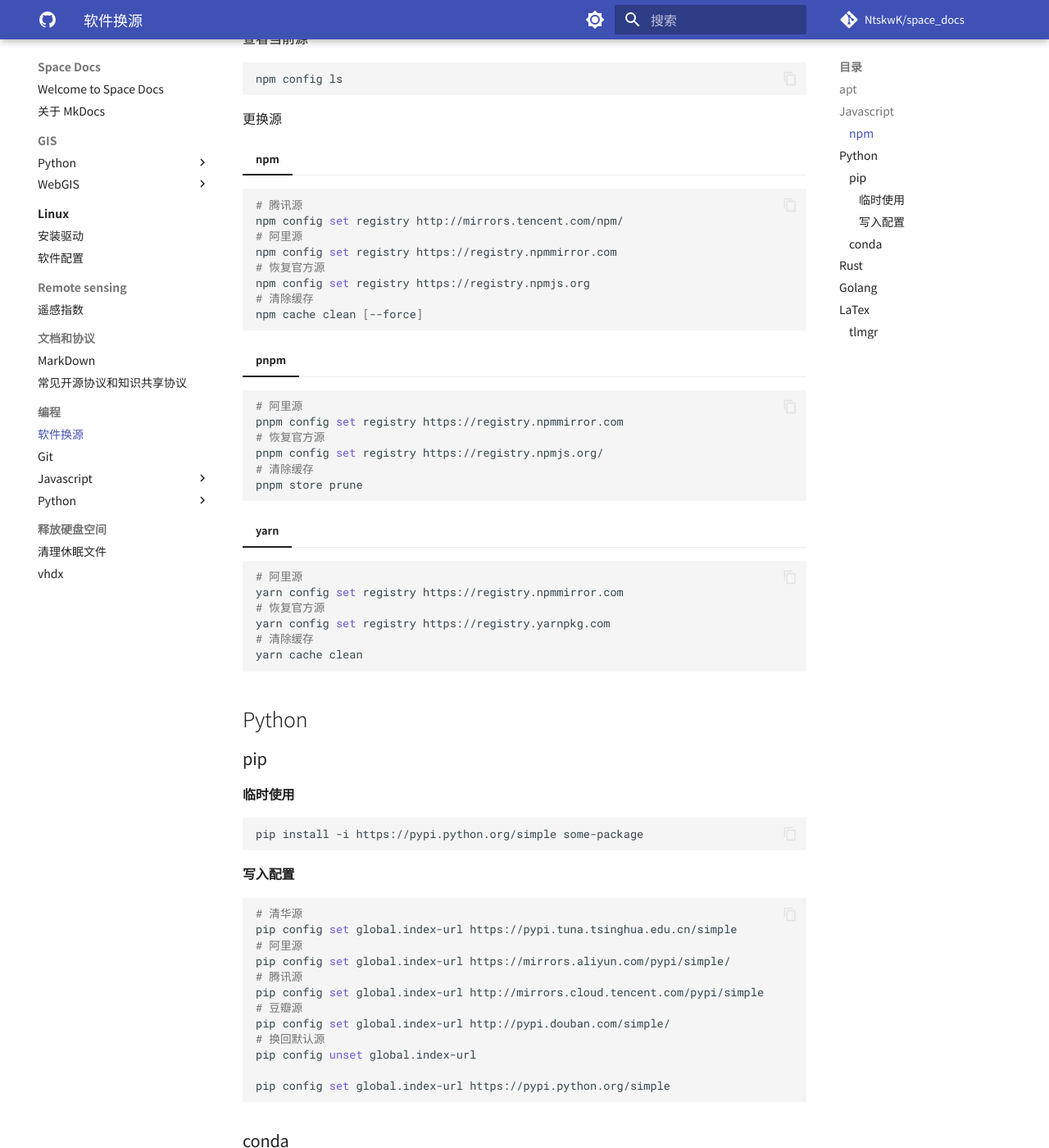
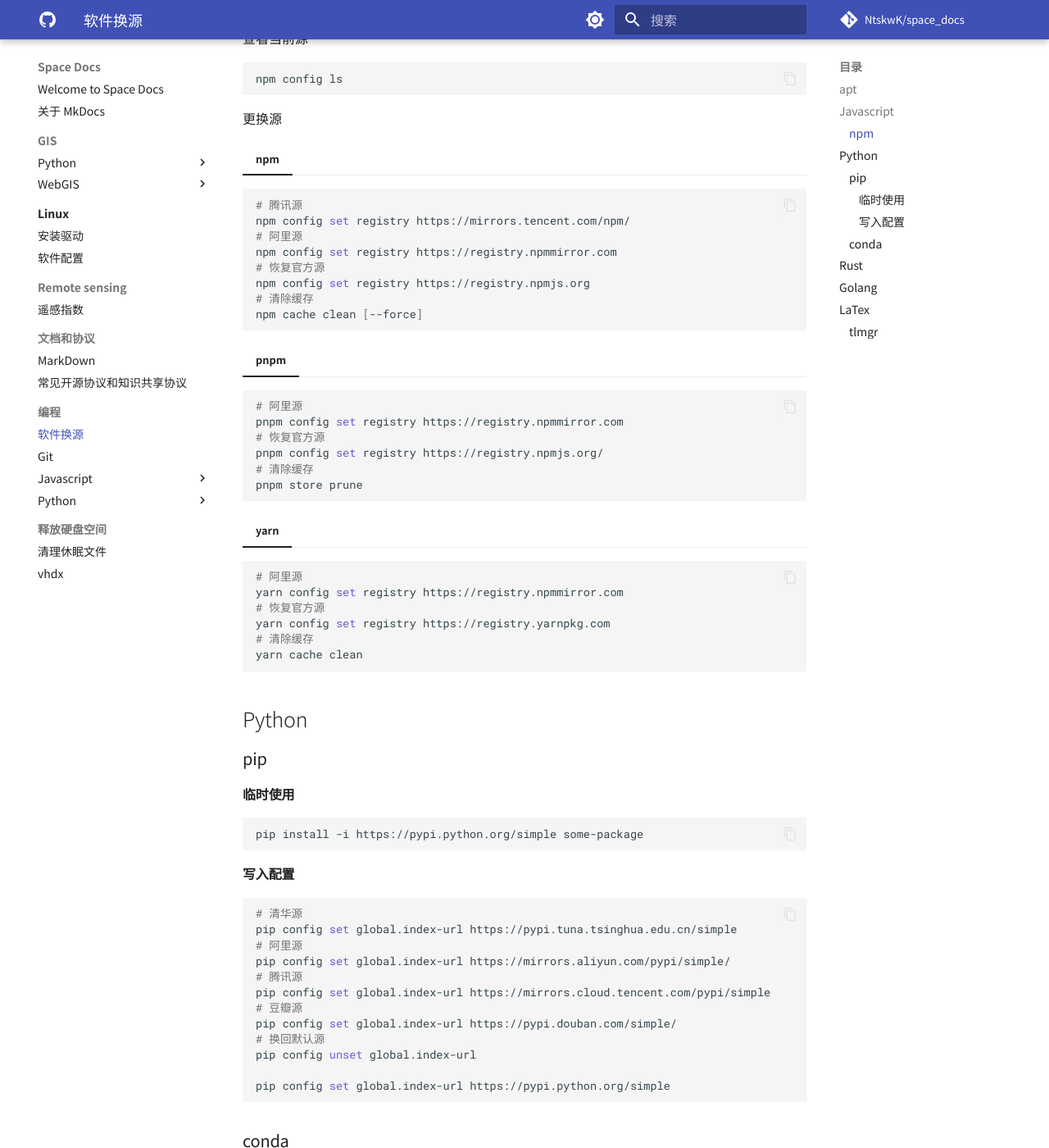
Before and after one commit to NtskwK/space_docs, an MkDocs documentation site: the page built from docs/编程/软件换源.md, in a window 1280 px wide and 1400 px high, scrolled down 536 px. Shown: the whole window at 82% size. Built offline with MkDocs 1.6.1 and Material for MkDocs 9.7.7, drawn with Linux system fonts in a browser that asks for light colours; comment, search, counter and statistics services are not loaded; part of the change alters nothing that is shown.

Commit message:
docs: update npm and pip mirror URLs to https

````diff
--- a/docs/编程/软件换源.md
+++ b/docs/编程/软件换源.md
@@ -30,7 +30,7 @@ npm config ls
 
 ```bash
 # 腾讯源
-npm config set registry http://mirrors.tencent.com/npm/
+npm config set registry https://mirrors.tencent.com/npm/
 # 阿里源
 npm config set registry https://registry.npmmirror.com
 # 恢复官方源
@@ -79,9 +79,9 @@ pip config set global.index-url https://pypi.tuna.tsinghua.edu.cn/simple
 # 阿里源
 pip config set global.index-url https://mirrors.aliyun.com/pypi/simple/
 # 腾讯源
-pip config set global.index-url http://mirrors.cloud.tencent.com/pypi/simple
+pip config set global.index-url https://mirrors.cloud.tencent.com/pypi/simple
 # 豆瓣源
-pip config set global.index-url http://pypi.douban.com/simple/
+pip config set global.index-url https://pypi.douban.com/simple/
 # 换回默认源
 pip config unset global.index-url
 
````
